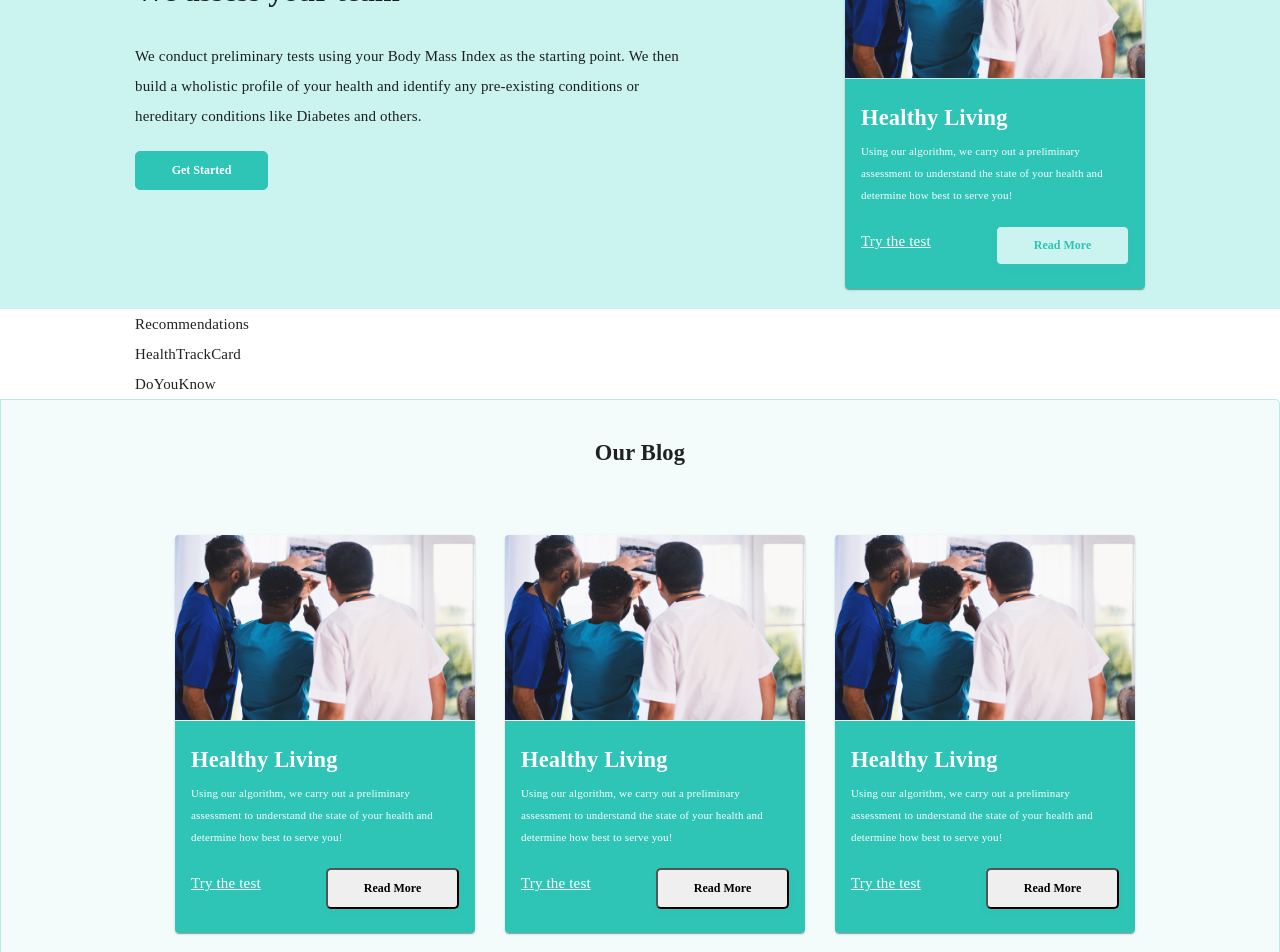
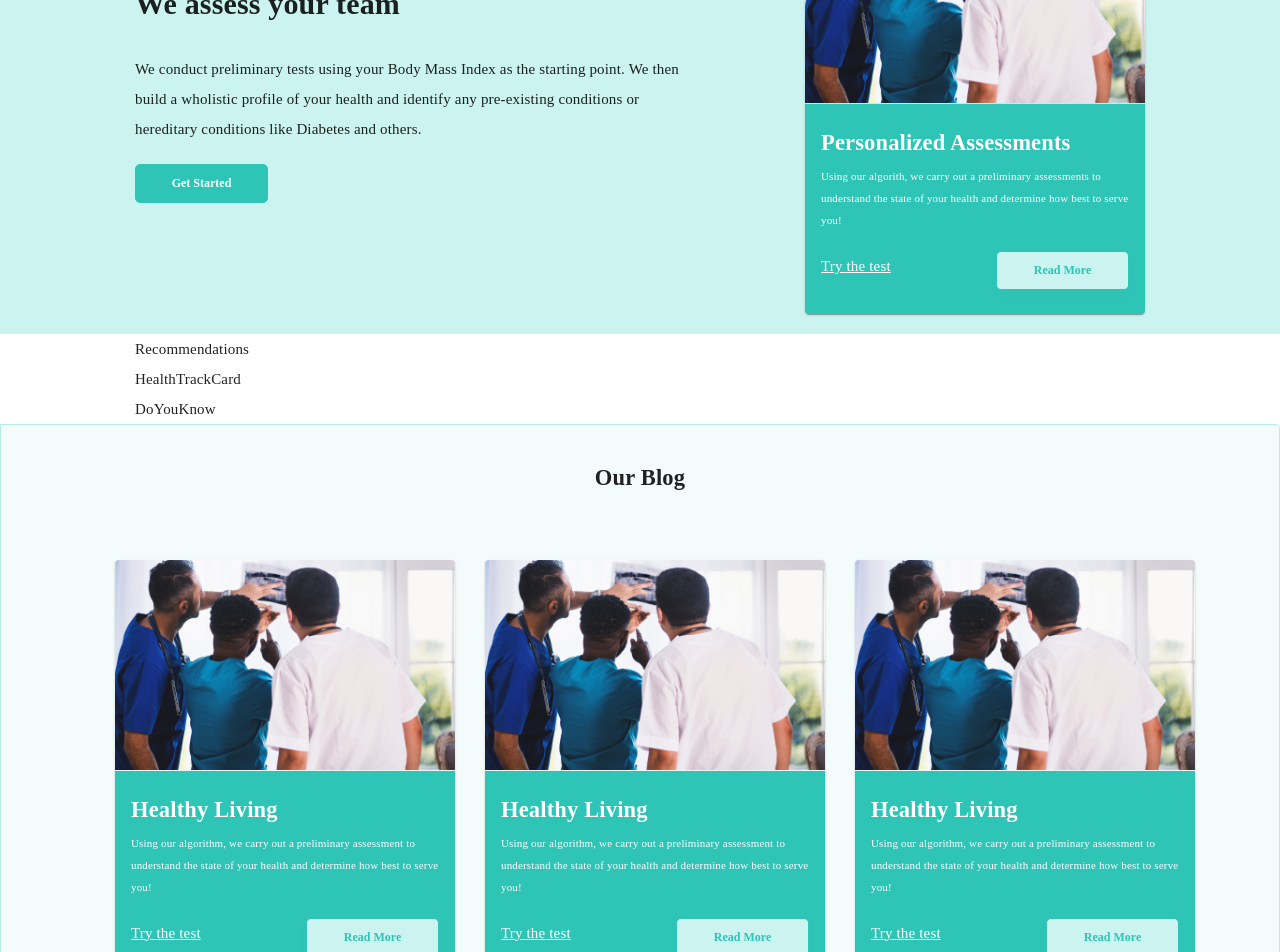
Before and after one commit to Kaeyz/react-app, a React (Create React App) app: page /wellness/individual/health in a window 1280 px wide. Shown: the part 740-1692 px from the top of the page. Built offline with nearby package versions, Linux system fonts and the light colour scheme.

Commit message:
ADD: made mono blog reuseable

```diff
--- a/src/components/blog/LatestBlog.js
+++ b/src/components/blog/LatestBlog.js
@@ -22,15 +22,20 @@ const Wrapper = styled.div`
   }
 `;
 
+const card = {
+	title: 'Healthy Living',
+	description: 'Using our algorithm, we carry out a preliminary assessment to understand the state of your health and determine how best to serve you!'
+};
+
 export default function LatestBlog() {
 	return (
 		<Wrapper>
 			<div className="blog-content">
 				<h2>Our Blog</h2>
 				<div className="blog-cards">
-					<MonoBlog />
-					<MonoBlog />
-					<MonoBlog />
+					<MonoBlog color="green" data={card} />
+					<MonoBlog color="green" data={card} />
+					<MonoBlog color="green" data={card} />
 				</div>
 			</div>
 		</Wrapper>
--- a/src/components/blog/MonoBlog.js
+++ b/src/components/blog/MonoBlog.js
@@ -11,7 +11,8 @@ const Wrapper = styled.div`
 	/* blog css styling goes here */
 	.blog_card {
 		background: rgba(0, 0, 0, 0.03);
-		max-width: 30rem;
+		min-width: 30rem;
+		max-width: 34rem;
 		margin-left: 3rem;
 		margin-top: 3rem;
 	}
@@ -53,7 +54,7 @@ const Wrapper = styled.div`
 	}
 `;
 
-export default function MonoBlog({color, tryTest}) {
+export default function MonoBlog({color, tryTest, data}) {
 	return (
 		<Wrapper>
 			<Card className="blog_card">
@@ -61,11 +62,9 @@ export default function MonoBlog({color, tryTest}) {
 					<img src={blogBg} alt="blog bg" className="blog_img"/>
 				</div>
 				<CardContent className={`card_content ${color}_card`}>
-					<h2>Healthy Living</h2>
+					<h2>{data.title}</h2>
 					<p className="card_description">
-						Using our algorithm, we carry out a preliminary assessment to
-						understand the state of your health and determine how best to serve
-						you!
+						{data.description}
 					</p>
 					<div className="card_footer">
 						<Link className="test_link" to="/">
@@ -89,4 +88,5 @@ export default function MonoBlog({color, tryTest}) {
 MonoBlog.propTypes = {
 	tryTest: PropTypes.bool,
 	color: PropTypes.string,
+	data: PropTypes.object.isRequired,
 };
--- a/src/components/wellness/individual/TeamCard.js
+++ b/src/components/wellness/individual/TeamCard.js
@@ -33,7 +33,7 @@ const Wrapper = styled.div`
 	}
 `;
 
-function TeamCard({ page, details, tryTest }) {
+function TeamCard({ page, details, tryTest, card }) {
 
 	const fetchColor = (page) => {
 		if (page === 'health') return 'default';
@@ -53,7 +53,7 @@ function TeamCard({ page, details, tryTest }) {
 							<Button theme={page === 'health' ? 'darkGreen' : 'yellow' }>Get Started</Button>
 						</div>
 						<div className="card">
-							<MonoBlog color={fetchColor(page)} tryTest={tryTest} />
+							<MonoBlog color={fetchColor(page)} tryTest={tryTest} data={card} />
 						</div>
 					</div>
 				</Container>
@@ -65,6 +65,7 @@ function TeamCard({ page, details, tryTest }) {
 TeamCard.propTypes = {
 	page: PropTypes.string.isRequired,
 	details: PropTypes.object.isRequired,
+	card: PropTypes.object.isRequired,
 	tryTest: PropTypes.bool,
 };
 
```
